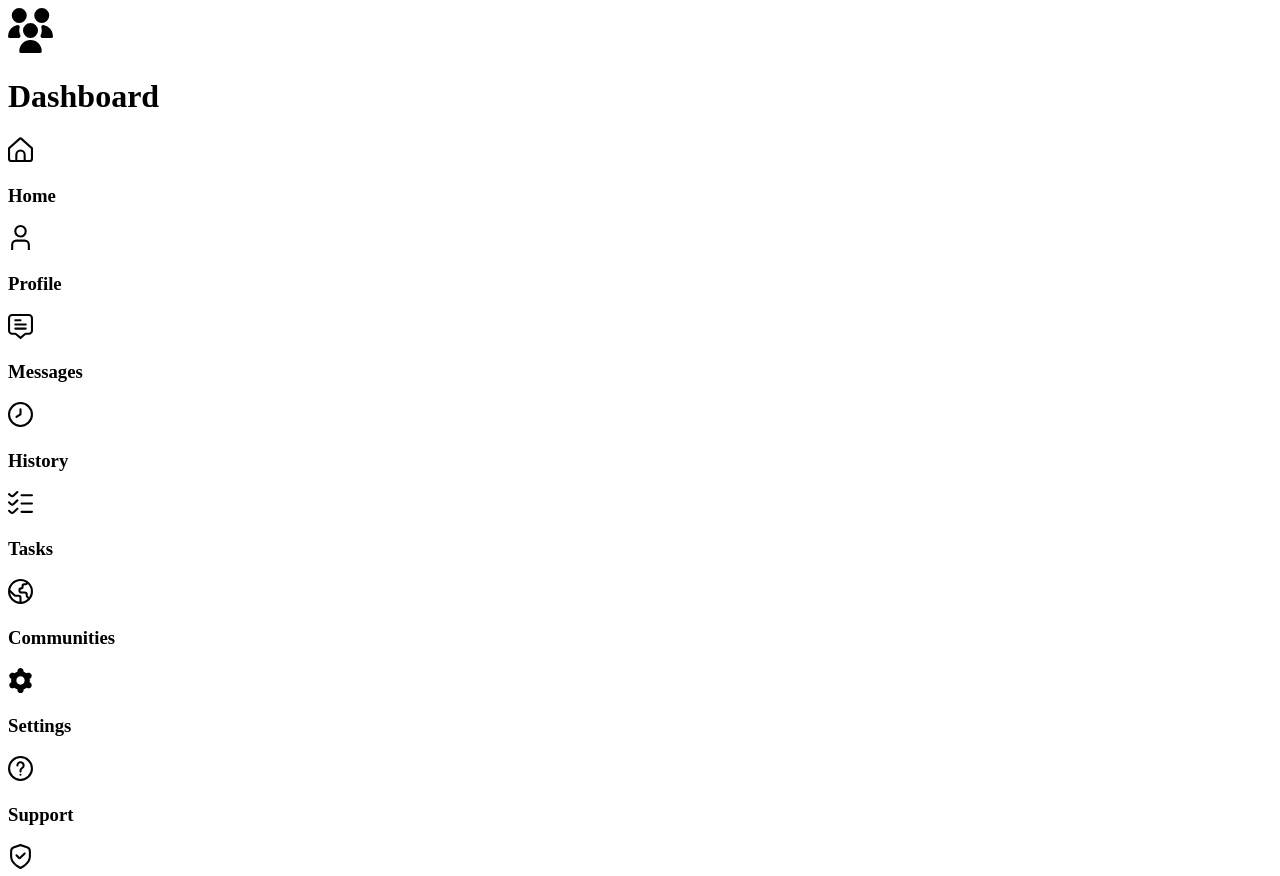
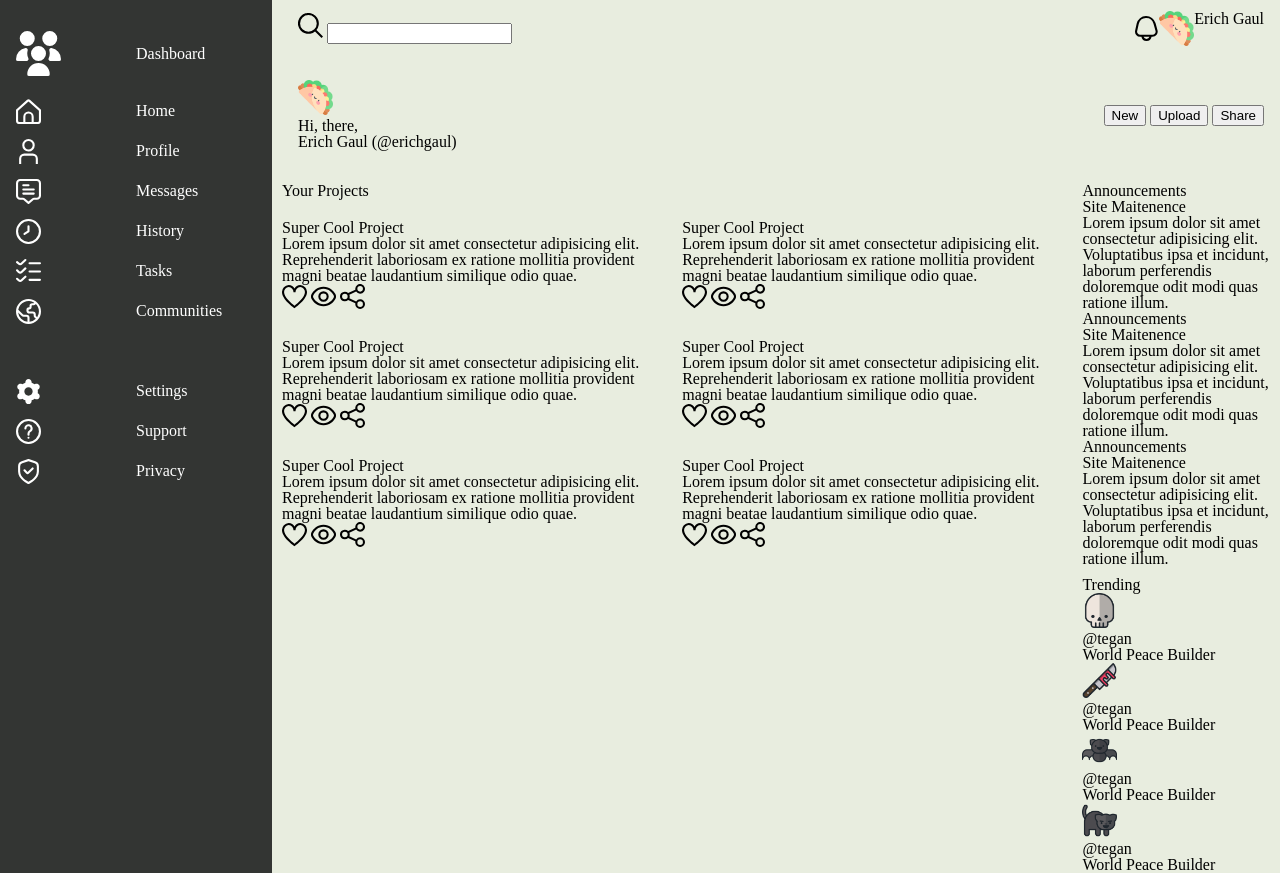
Before and after one commit to erichsafford/admin-dashboard, a plain HTML site: page index.html in a window 1280 px wide. Shown: the top 876 px of the page. Drawn offline with Linux system fonts and the light colour scheme.

Commit message:
Continue working on layout - stopping point

```diff
--- a/index.html
+++ b/index.html
@@ -9,35 +9,36 @@
 <body>
     <div class="container">
         <div class="sidebar">
-            <img id="company-logo" src="img/company-logo.svg" alt="Company logo">
+            <img id="company-logo" src="img/company-logo.svg" alt="Company logo" style="filter: invert();">
             <h1 id="sidebar-title">Dashboard</h1>
 
-            <img src="img/home.svg" alt="Home icon" id="home-icon">
+            <img src="img/home.svg" alt="Home icon" id="home-icon" style="filter: invert();">
             <h3 id="home">Home</h3>
 
-            <img src="img/profile.svg" alt="Profile icon" id="profile-icon">
+            <img src="img/profile.svg" alt="Profile icon" id="profile-icon" style="filter: invert();">
             <h3 id="profile">Profile</h3>
 
-            <img src="img/messages.svg" alt=" icon" id="messages-icon">
+            <img src="img/messages.svg" alt=" icon" id="messages-icon" style="filter: invert();">
             <h3 id="messages">Messages</h3>
 
-            <img src="img/history.svg" alt="History icon" id="history-icon">
+            <img src="img/history.svg" alt="History icon" id="history-icon" style="filter: invert();">
             <h3 id="history">History</h3>
 
-            <img src="img/tasks.svg" alt="Tasks icon" id="-tasksicon">
+            <img src="img/tasks.svg" alt="Tasks icon" id="-tasks-icon" style="filter: invert();">
             <h3 id="tasks">Tasks</h3>
 
-            <img src="img/communities.svg" alt="Communities icon" id="communities-icon">
+            <img src="img/communities.svg" alt="Communities icon" id="communities-icon" style="filter: invert();">
             <h3 id="communities">Communities</h3>
 
-            <img src="img/settings.svg" alt="Settings icon" id="settings-icon">
+            <img src="img/settings.svg" alt="Settings icon" id="settings-icon" style="filter: invert();">
             <h3 id="settings">Settings</h3>
-            <img src="img/support.svg" alt="Support icon" id="support-icon">
+            <img src="img/support.svg" alt="Support icon" id="support-icon" style="filter: invert();">
             <h3 id="support">Support</h3>
-            <img src="img/security.svg" alt="Privacy icon" id="privacy-icon">
+            <img src="img/security.svg" alt="Privacy icon" id="privacy-icon" style="filter: invert();">
             <h3 id="privacy">Privacy</h3>
         </div>
         <div class="header">
+            <div class="header-top-row">
                 <div class="search">
                     <img src="img/search.svg" alt="Search icon">
                     <input type="search" name="search-box" id="search-box">
@@ -47,6 +48,8 @@
                     <img src="img/taco.png" alt="User icon" id="user-icon">
                     <h3 id="user-name">Erich Gaul</h3>
                 </div>
+            </div>
+            <div class="header-bottom-row">
                 <div class="greeting-area">
                     <img src="img/taco.png" alt="User icon" id="greeting-user-icon">
                     <p class="greeting">Hi, there,</p>
@@ -58,9 +61,10 @@
                     <button class="header-buttons">Share</button>
                 </div>
             </div>
+        </div>
         <div class="main-content-area">
             <div class="projects-area">
-                <h3 class="section-title">Your Projects</h3>
+                <h3 class="section-title" id="projects-title">Your Projects</h3>
                 <div class="project">
                     <h4 class="project-title">Super Cool Project</h4>
                     <p class="project-summary">Lorem ipsum dolor sit amet consectetur adipisicing elit. Reprehenderit laboriosam ex ratione mollitia provident magni beatae laudantium similique odio quae.</p>
--- a/style.css
+++ b/style.css
@@ -0,0 +1,139 @@
+/* http://meyerweb.com/eric/tools/css/reset/
+   v2.0 | 20110126
+   License: none (public domain)
+*/
+
+html, body, div, span, applet, object, iframe,
+h1, h2, h3, h4, h5, h6, p, blockquote, pre,
+a, abbr, acronym, address, big, cite, code,
+del, dfn, em, img, ins, kbd, q, s, samp,
+small, strike, strong, sub, sup, tt, var,
+b, u, i, center,
+dl, dt, dd, ol, ul, li,
+fieldset, form, label, legend,
+table, caption, tbody, tfoot, thead, tr, th, td,
+article, aside, canvas, details, embed,
+figure, figcaption, footer, header, hgroup,
+menu, nav, output, ruby, section, summary,
+time, mark, audio, video {
+	margin: 0;
+	padding: 0;
+	border: 0;
+	font-size: 100%;
+	font: inherit;
+	vertical-align: baseline;
+}
+/* HTML5 display-role reset for older browsers */
+article, aside, details, figcaption, figure,
+footer, header, hgroup, menu, nav, section {
+	display: block;
+}
+body {
+	line-height: 1;
+}
+ol, ul {
+	list-style: none;
+}
+blockquote, q {
+	quotes: none;
+}
+blockquote:before, blockquote:after,
+q:before, q:after {
+	content: '';
+	content: none;
+}
+table {
+	border-collapse: collapse;
+	border-spacing: 0;
+}
+
+/* End Reset */
+
+.container {
+    background-color: rgb(232, 237, 223);
+    display: grid;
+    grid-template-columns: 1fr 4fr;
+    grid-template-rows: 1fr 4fr;
+    gap: 10px;
+}
+
+.header {
+    display: grid;
+    grid-template-rows: 1fr 2fr;
+}
+
+.header-top-row {
+    display: flex;
+    align-items: center;
+    justify-content: space-between;
+    margin-inline: 1rem;
+}
+
+.user-info {
+    display: flex;
+}
+
+.header-bottom-row {
+    display: flex;
+    align-items: center;
+    justify-content: space-between;
+    margin-inline: 1rem;
+}
+
+.sidebar {
+    background-color: rgb(51, 53, 51);
+    color: white;
+    grid-row: 1 / 3;
+    display: grid;
+    width: 15rem;
+    grid-template-columns: 1fr 1fr;
+    grid-template-rows: 75px repeat(10, 40px);
+    align-items: center;
+    padding: 1rem;
+}
+
+#settings-icon,
+#settings {
+    grid-row: 9 / 10;
+}
+
+#support-icon,
+#support {
+    grid-row: 10 / 11;
+}
+
+#privacy-icon,
+#privacy {
+    grid-row: 11 / 12;
+}
+
+.main-content-area {
+    grid-column: 2 / 3;
+    grid-row: 2 / 3;
+    display: grid;
+    grid-template-columns: 4fr 1fr;
+    gap: 10px;
+}
+
+.projects-area {
+    display: grid;
+    grid-template-columns: repeat(2, 1fr);
+    grid-template-rows: .5fr repeat(3, 2fr);
+    gap: 10px;
+}
+
+#projects-title {
+    grid-column: 1 / 3;
+}
+
+.trending-area {
+    grid-column: 2 / 3;
+    grid-row: 2 / 3;
+}
+
+.trending-icon,
+#user-icon,
+#greeting-user-icon {
+    width: 35px;
+    height: 35px;
+}
```
Lines whose indentation alone changed are shown as unchanged.
